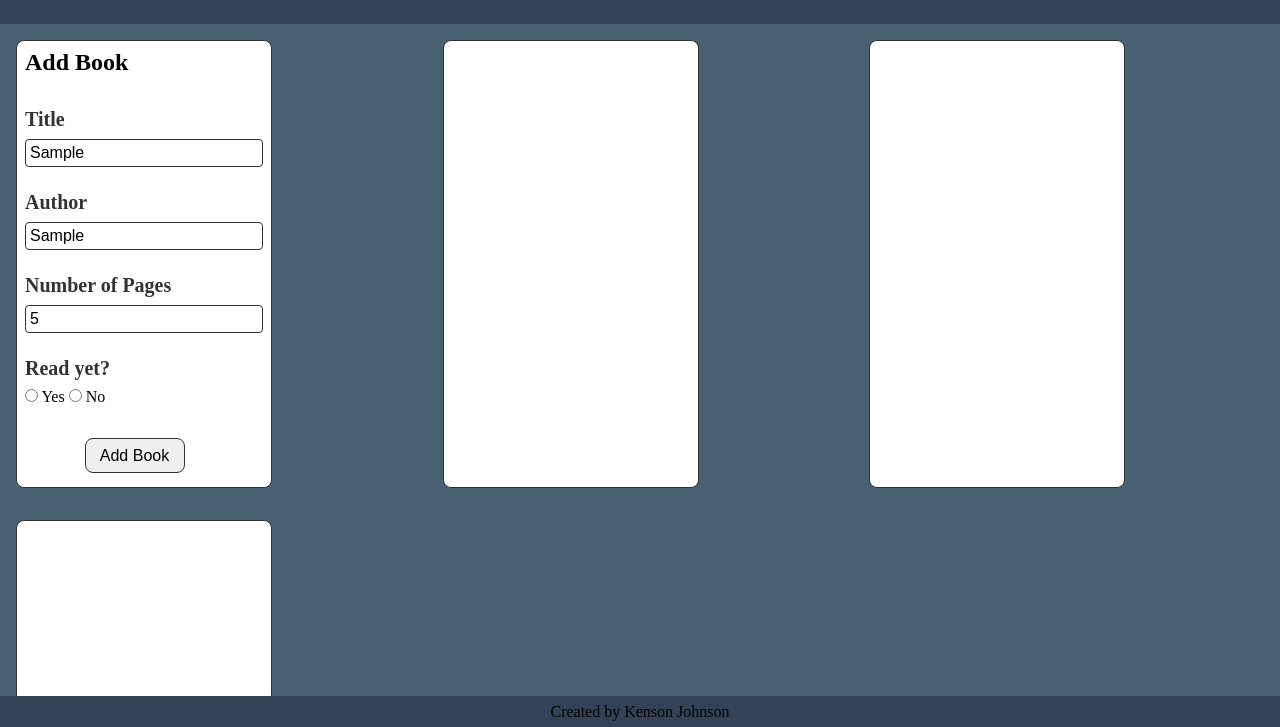
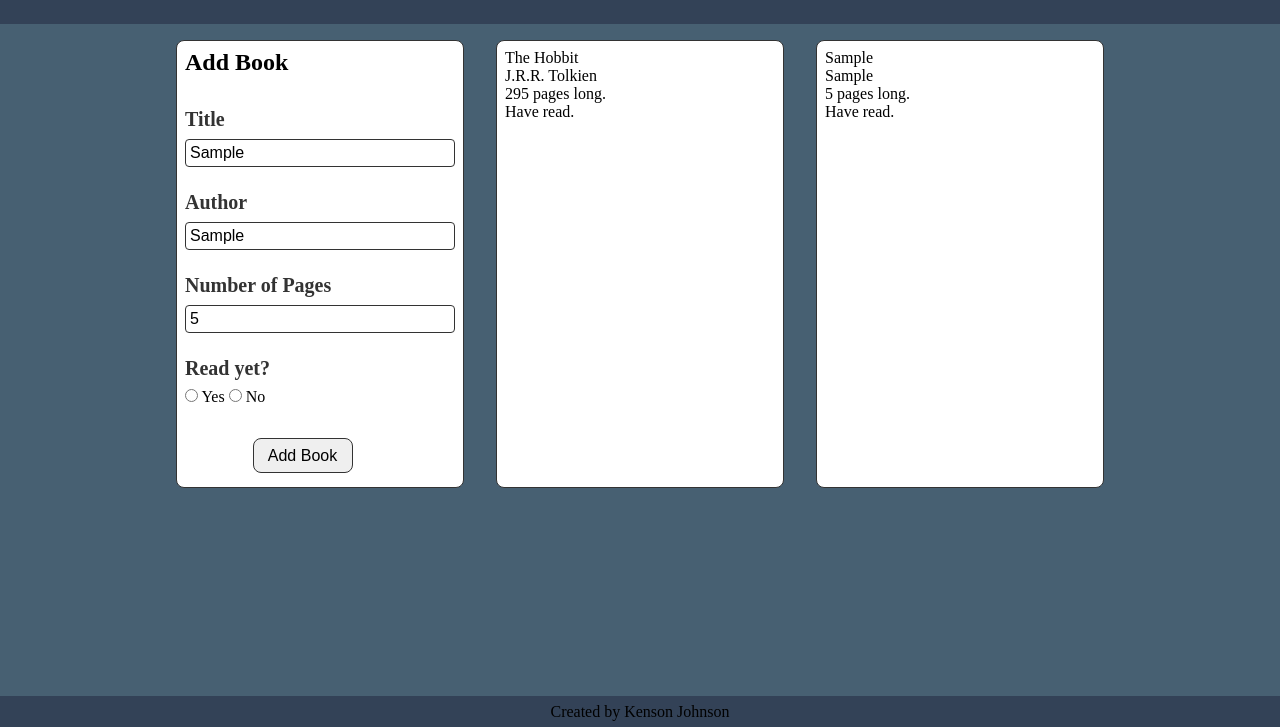
Before and after one commit to kensonjohnson/book_tracker, a plain HTML site: page index.html in a window 1280 px wide. Both pictures are taken after typing "Sample", "Sample", "5" into the empty fields and a click on the button "Add Book". Shown: the part 72-799 px from the top of the page. Drawn offline with Linux system fonts and the light colour scheme.

Commit message:
Form now creates new books on submit.
Added several helper functions to handle form submission
and displaying added books.

```diff
--- a/index.html
+++ b/index.html
@@ -6,7 +6,7 @@
   <meta http-equiv="X-UA-Compatible" content="IE=edge" />
   <meta name="viewport" content="width=device-width, initial-scale=1.0" />
   <title>Book Tracker</title>
-  <script src="script.js"></script>
+  <script src="script.js" defer></script>
   <link rel="stylesheet" href="styles.css" />
 </head>
 
@@ -14,8 +14,9 @@
   <div class="topbar">
     <h1>Book Tracker</h1>
   </div>
-  <div class="bookshelf">
-    <div class="form-card">
+  <div class="library">
+    <div id="bookshelf">
+      <form class="form-card">
         <h2>Add Book</h2>
         <div class="form-group"><label for="title">Title</label>
           <input type="text" name="title" id="title" />
@@ -25,17 +26,15 @@
           <input type="number" name="pages" id="pages" />
           <label>Read yet?</label>
           <div>
-          <input type="radio" name="read" id="yes" value="yes">
+            <input type="radio" name="read" id="read" value="yes">
             <label for="yes">Yes</label>
-          <input type="radio" name="read" id="no" value="no">
+            <input type="radio" name="read" id="read" value="no">
             <label for="no">No</label>
           </div>
         </div>
-      <button>Add Book</button>
+        <button type="button" data-submit-button>Add Book</button>
+      </form>
     </div>
-    <div class="book"></div>
-    <div class="book"></div>
-    <div class="book"></div>
   </div>
   <div class="footer">Created by Kenson Johnson</div>
 </body>
--- a/script.js
+++ b/script.js
@@ -1,4 +1,15 @@
+const submitButton = document.querySelector("[data-submit-button]");
+const bookshelf = document.getElementById("bookshelf");
+const theHobbit = new Book("The Hobbit", "J.R.R. Tolkien", 295, true);
+
 let myLibrary = [];
+myLibrary.push(theHobbit);
+displayBooks();
+
+let title;
+let author;
+let pages;
+let read;
 
 //Book object constructor
 function Book(title, author, numberOfPages, haveRead) {
@@ -6,9 +17,9 @@ function Book(title, author, numberOfPages, haveRead) {
   this.author = author;
   this.numberOfPages = numberOfPages;
   if (haveRead) {
-    this.haveRead = "already read";
+    this.haveRead = "Have read.";
   } else {
-    this.haveRead = "have not read";
+    this.haveRead = "Have not read.";
   }
 }
 
@@ -17,8 +28,81 @@ Book.prototype.info = function () {
   return `${this.title} by ${this.author}, ${this.numberOfPages} pages, ${this.haveRead}.`;
 };
 
-function addBookToLibrary() {}
+//create function to add a book to the myLibrary array
+function addBook() {
+  let book = new Book(title, author, pages, read);
+  myLibrary.push(book);
+}
 
-const theHobbit = new Book("The Hobbit", "J.R.R. Tolkien", 295, false);
+//create function to display books on screen
+function displayBooks() {
+  resetDisplayedBooks();
+  for (i = 0; i < myLibrary.length; i++) {
+    createBookCard(myLibrary[i]);
+  }
+}
 
-console.log(theHobbit.info());
+//create function to handle div.form-card HTML
+function resetDisplayedBooks() {
+  let currentBooks = document.querySelectorAll(".book");
+  for (i = 0; i < currentBooks.length; i++) {
+    bookshelf.removeChild(currentBooks[i]);
+  }
+}
+
+//create funtion to display book cards
+function createBookCard(book) {
+  let bookCard = document.createElement("div");
+  bookCard.classList.add("book");
+
+  let title = document.createElement("p");
+  title.innerHTML = book.title;
+  bookCard.appendChild(title);
+
+  let author = document.createElement("p");
+  author.innerHTML = book.author;
+  bookCard.appendChild(author);
+
+  let pages = document.createElement("p");
+  pages.innerHTML = `${book.numberOfPages} pages long.`;
+  bookCard.appendChild(pages);
+
+  let read = document.createElement("p");
+  read.innerHTML = book.haveRead;
+  bookCard.appendChild(read);
+
+  bookshelf.appendChild(bookCard);
+}
+
+//create function to handle form submition
+function handleForm() {
+  title = document.getElementById("title").value;
+  author = document.getElementById("author").value;
+  pages = parseInt(document.getElementById("pages").value);
+  read = document.getElementById("read").value === "yes" ? true : false;
+
+  if (checkInputs()) {
+    addBook();
+    displayBooks();
+  }
+}
+
+//check that inputs are valid
+function checkInputs() {
+  let form = document.querySelector(".form-card");
+  let inputs = form.elements;
+
+  for (let i = 0; i < 3; i++) {
+    let value = inputs.item(i).value;
+    if (value == null || value == undefined || value == "") {
+      alert("All fields must be filled out!");
+      return false;
+    }
+  }
+  return true;
+}
+
+//setup button listeners
+submitButton.addEventListener("click", () => {
+  handleForm();
+});
--- a/styles.css
+++ b/styles.css
@@ -18,12 +18,14 @@ body {
 }
 
 .topbar {
+  display: flex;
   margin: 0;
   width: 100vw;
+  min-width: 60rem;
+  background-color: var(--topbar-color);
+  justify-content: flex-start;
   height: 6rem;
-  background-color: var(--topbar-color);
   color: var(--text-color);
-  margin: 0;
   padding: 2rem;
 }
 
@@ -33,10 +35,13 @@ body {
 .topbar-right {
   padding-right: 2rem;
 }
-.bookshelf {
+
+#bookshelf {
   display: grid;
   grid-template-columns: repeat(3, 1fr);
   margin: 0 auto;
+  height: 100%;
+  width: 60rem;
 }
 
 .form-card {
@@ -44,7 +49,7 @@ body {
   border: 1px solid #333;
   border-radius: 0.5rem;
   padding: 0.5rem;
-  width: 16rem;
+  width: 18rem;
   height: 28rem;
   margin: 1rem;
 }
@@ -89,17 +94,12 @@ body {
   margin-bottom: 1rem;
 }
 
-.bookshelf {
-  height: 100%;
-  width: 100%;
-}
-
 .book {
   background-color: white;
   border: 1px solid #333;
   border-radius: 0.5rem;
   padding: 0.5rem;
-  width: 16rem;
+  width: 18rem;
   height: 28rem;
   margin: 1rem;
 }
```
Lines whose indentation alone changed are shown as unchanged.
